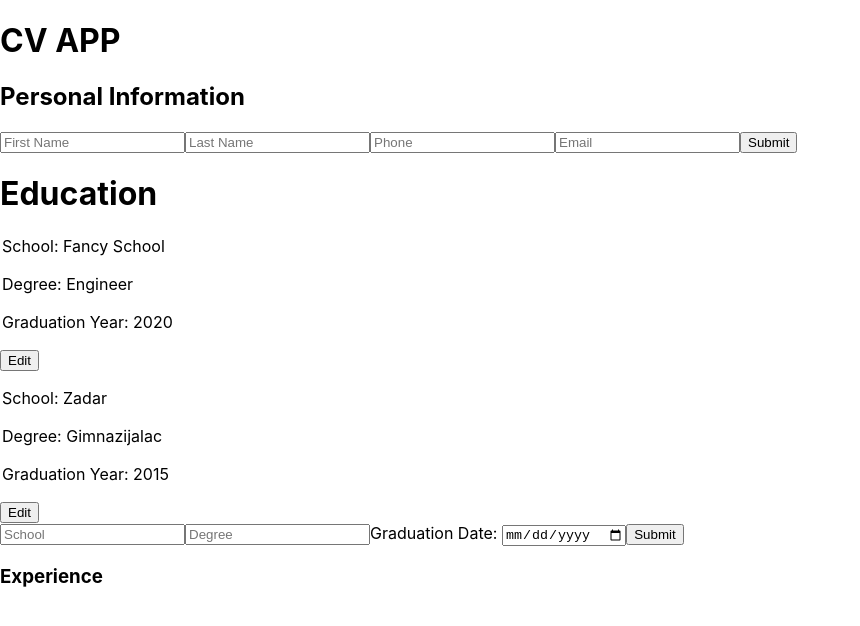
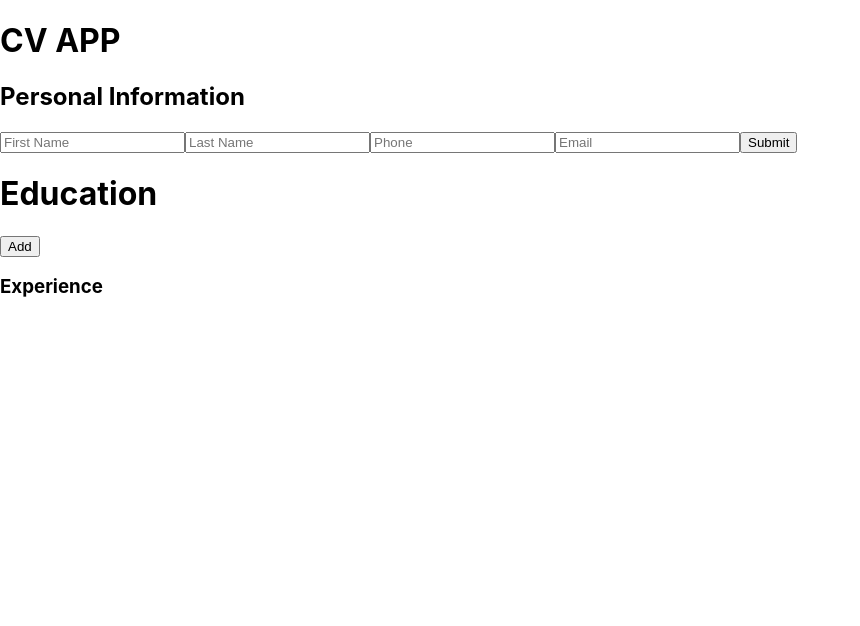
Before and after one commit to Jonjo15/cv-app, a React (Create React App) app in the folder cv-app/: page / in a window 1280 px wide. Shown: the top 626 px of the page, without its empty margins (0-860 px from the left). Built offline with nearby package versions, Linux system fonts and the light colour scheme.

Commit message:
Need to finish edit button in educationjs

```diff
--- a/cv-app/src/App.js
+++ b/cv-app/src/App.js
@@ -29,6 +29,11 @@ class App extends React.Component {
     });
     console.log("hey");
   };
+  /* editEducation() {
+    this.setState((prevState) => {
+      return { ...prevState, isEditingEducation: true };
+    });
+  } */
   handleSubmit = (e) => {
     this.setState({ isEditingPersonal: true });
     e.preventDefault();
@@ -54,6 +59,7 @@ class App extends React.Component {
           data={this.state}
         />
         <Education
+          editEducation={this.editEducation}
           data={education}
           handleChange={this.handleChange}
           handleSubmit={this.handleSubmit}
--- a/cv-app/src/components/Education.js
+++ b/cv-app/src/components/Education.js
@@ -1,22 +1,52 @@
 import React from "react";
 import EducationForm from "./EducationForm";
 class Education extends React.Component {
+  constructor() {
+    super();
+    this.state = { education: [], isEditing: false };
+    this.addToEducation = this.addToEducation.bind(this);
+  }
+  addToEducation(obj) {
+    //console.log(obj);
+    this.setState((prevState) => {
+      const updatedEducation = [...prevState.education];
+      //console.log(obj);
+      updatedEducation.push(obj);
+      //console.log(updatedState.education.length);
+      //   updatedState.size = updatedState.education.length;
+      return { education: updatedEducation, size: updatedEducation.length };
+    });
+    // console.log(this.state.education[0].id);
+  }
+  switchEdit = (e) => {
+    this.setState((prevState) => {
+      return { isEditing: !prevState.isEditing };
+    });
+  };
   render() {
-    const elements = this.props.data.map((element, i) => (
+    const elements = this.state.education.map((element, i) => (
       <div className="educationList" key={i}>
         <p>School: {element.school}</p>
         <p>Degree: {element.degree}</p>
-        <p>Graduation Year: {element.graduationDate}</p>
-        <button>Edit</button>
+        <p>Graduation Year: {element.graduationYear}</p>
+        <button onClick={(e) => this.editEducation(element.id)} id={element.id}>
+          Edit
+        </button>
       </div>
     ));
     return (
       <div>
         <h1>Education</h1>
         {elements}
-        {!this.props.data.isEditingEducation ? (
-          <EducationForm handleChange={this.props.handleChange} />
-        ) : null}
+        {this.state.isEditing ? (
+          <EducationForm
+            switchEdit={this.switchEdit}
+            addToEducation={this.addToEducation}
+            handleChange={this.props.handleChange}
+          />
+        ) : (
+          <button onClick={this.switchEdit}>Add</button>
+        )}
       </div>
     );
   }
--- a/cv-app/src/components/EducationForm.js
+++ b/cv-app/src/components/EducationForm.js
@@ -1,15 +1,57 @@
 import React from "react";
 
-function EducationForm(props) {
-  return (
-    <form>
-      <input type="text" placeholder="School"></input>
-      <input type="text" placeholder="Degree"></input>
-      <label>Graduation Date: </label>
-      <input type="date"></input>
-      <button>Submit</button>
-    </form>
-  );
+class EducationForm extends React.Component {
+  constructor() {
+    super();
+    this.state = { school: "", degree: "", graduationYear: "" };
+    this.uid = this.uid.bind(this);
+  }
+  /*  const uid = function(){
+    return Date.now().toString(36) + Math.random().toString(36).substr(2);
+} */
+  uid() {
+    return Date.now().toString(36) + Math.random().toString(36).substr(2);
+  }
+
+  handleSubmit = (e) => {
+    e.preventDefault();
+    // console.log(this.uid());
+    //console.log(this.state);
+    this.props.switchEdit();
+    this.props.addToEducation(this.state);
+  };
+  handleChange = (e) => {
+    const { value, name } = e.target;
+    const id = this.uid();
+    this.setState({ [name]: value, id: id });
+  };
+  render() {
+    return (
+      <form onSubmit={this.handleSubmit}>
+        <input
+          name="school"
+          value={this.state.school}
+          type="text"
+          placeholder="School"
+          onChange={this.handleChange}
+        ></input>
+        <input
+          name="degree"
+          value={this.state.degree}
+          type="text"
+          placeholder="Degree"
+          onChange={this.handleChange}
+        ></input>
+        <label>Graduation Date: </label>
+        <input
+          name="graduationYear"
+          value={this.state.graduationYear}
+          type="number"
+          onChange={this.handleChange}
+        ></input>
+        <button>Submit</button>
+      </form>
+    );
+  }
 }
-
 export default EducationForm;
```
